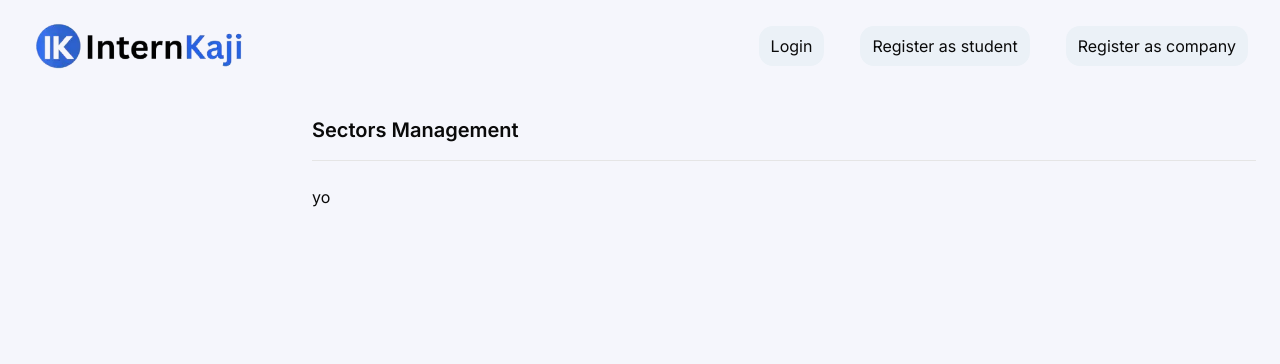
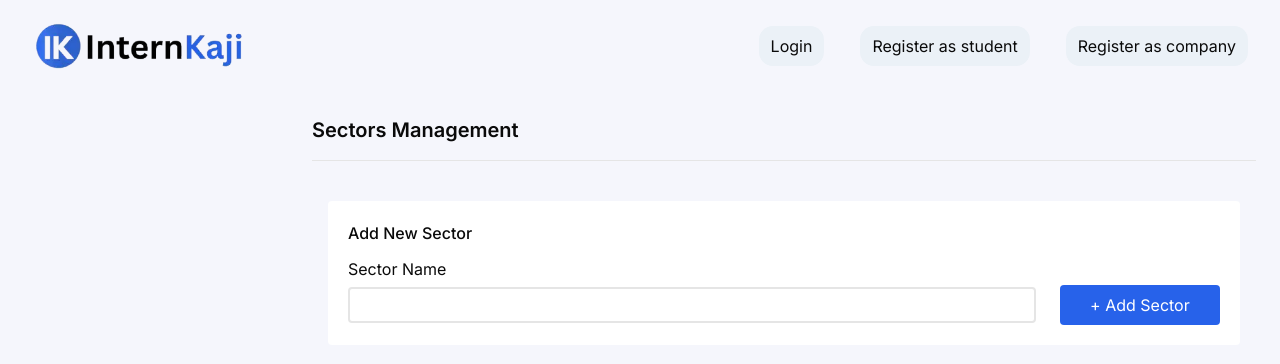
Before and after one commit to kapilgaire312/internship-match, a Next.js app: page /admin/sectors in a window 1280 px wide. Shown: the top 364 px of the page. Built offline with nearby package versions, Linux system fonts and the light colour scheme; no server answers.

Commit message:
grouped auth actions into single folder

```diff
--- /dev/null
+++ b/app/admin/sectors/components/AddNewSectorSection.jsx
@@ -0,0 +1,20 @@
+"use client"
+export default function AddNewSectorSection() {
+  return (
+    <div className="p-5 bg-white flex flex-col rounded gap-3">
+      <p className="font-medium">Add New Sector</p>
+      <div className="flex flex-col gap-1">
+        <p>Sector Name</p>
+        <form className="flex gap-6 items-center">
+          <input className="border-2 px-2 py-1 w-full rounded" />
+          <button
+            type="submit"
+            className="w-50 bg-[#2762ea] text-white py-2 px-2 rounded cursor-pointer"
+          >
+            + Add Sector
+          </button>
+        </form>
+      </div>
+    </div>
+  );
+}
--- a/app/admin/sectors/page.jsx
+++ b/app/admin/sectors/page.jsx
@@ -1,3 +1,9 @@
+import AddNewSectorSection from "./components/AddNewSectorSection";
+
 export default function SectorsPage() {
-  return <div>yo</div>;
+  return (
+    <div className="p-4 flex gap-8 flex-col">
+      <AddNewSectorSection />
+    </div>
+  );
 }
--- a/app/company/profile/components/LogoutButton.jsx
+++ b/app/company/profile/components/LogoutButton.jsx
@@ -1,6 +1,6 @@
 "use client";
 
-import handleSignOutAction from "@/actions/handleSignOutAction";
+import handleSignOutAction from "@/actions/auth/handleSignOutAction";
 import Image from "next/image";
 
 export default function LogoutButton() {
--- a/app/login/LoginForm.jsx
+++ b/app/login/LoginForm.jsx
@@ -1,6 +1,6 @@
 "use client";
 
-import handleLoginAction from "@/actions/handleLoginAction";
+import handleLoginAction from "@/actions/auth/handleLoginAction";
 import LoadingButton from "@/components/ui/LoadingButton";
 import { useActionState, useEffect, useState } from "react";
 
--- a/app/register/RegisterForm.js
+++ b/app/register/RegisterForm.js
@@ -1,6 +1,6 @@
 "use client";
 
-import handleRegisterAction from "@/actions/handleRegisterAction";
+import handleRegisterAction from "@/actions/auth/handleRegisterAction";
 import { useState } from "react";
 import { useFormStatus } from "react-dom";
 
--- a/app/student/profile/components/BasicInfoCard.jsx
+++ b/app/student/profile/components/BasicInfoCard.jsx
@@ -1,4 +1,4 @@
-import handleSignOutAction from "@/actions/handleSignOutAction";
+import handleSignOutAction from "@/actions/auth/handleSignOutAction";
 import Image from "next/image";
 import EditProfilePicButton from "./EditProfilePicButton";
 
```
Also changed, not shown: actions/auth/handleLoginAction.js (renamed from actions/handleLoginAction.js), actions/auth/handleRegisterAction.js (renamed from actions/handleRegisterAction.js), actions/auth/handleSignOutAction.js (renamed from actions/handleSignOutAction.js).
